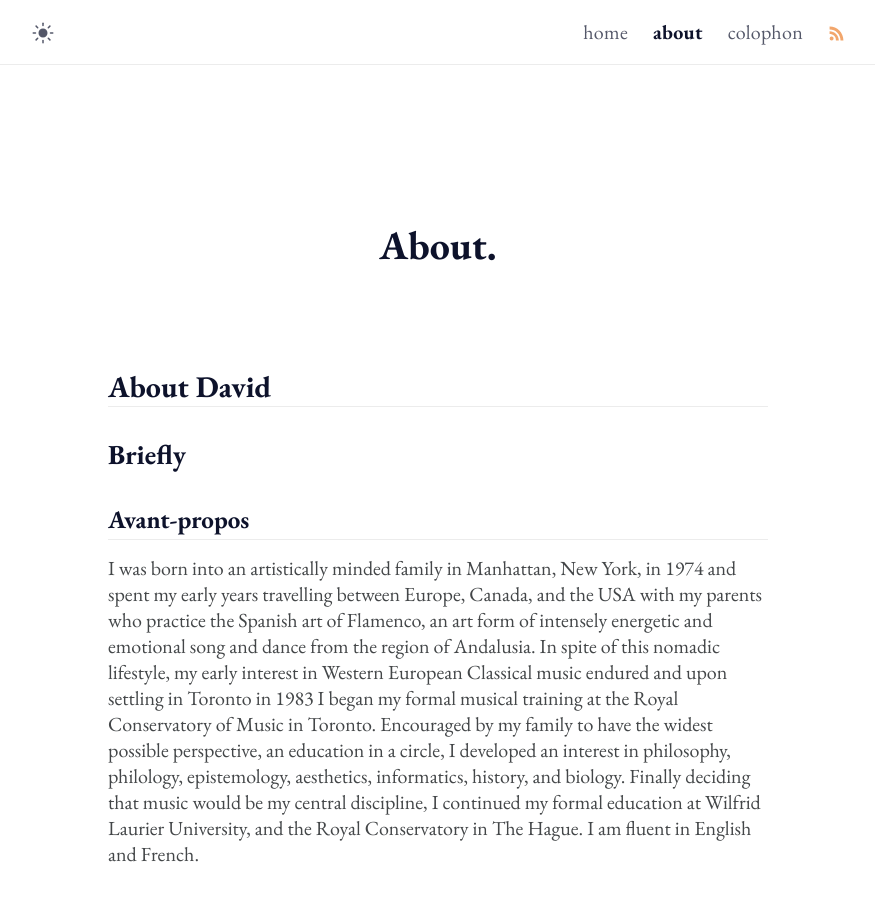
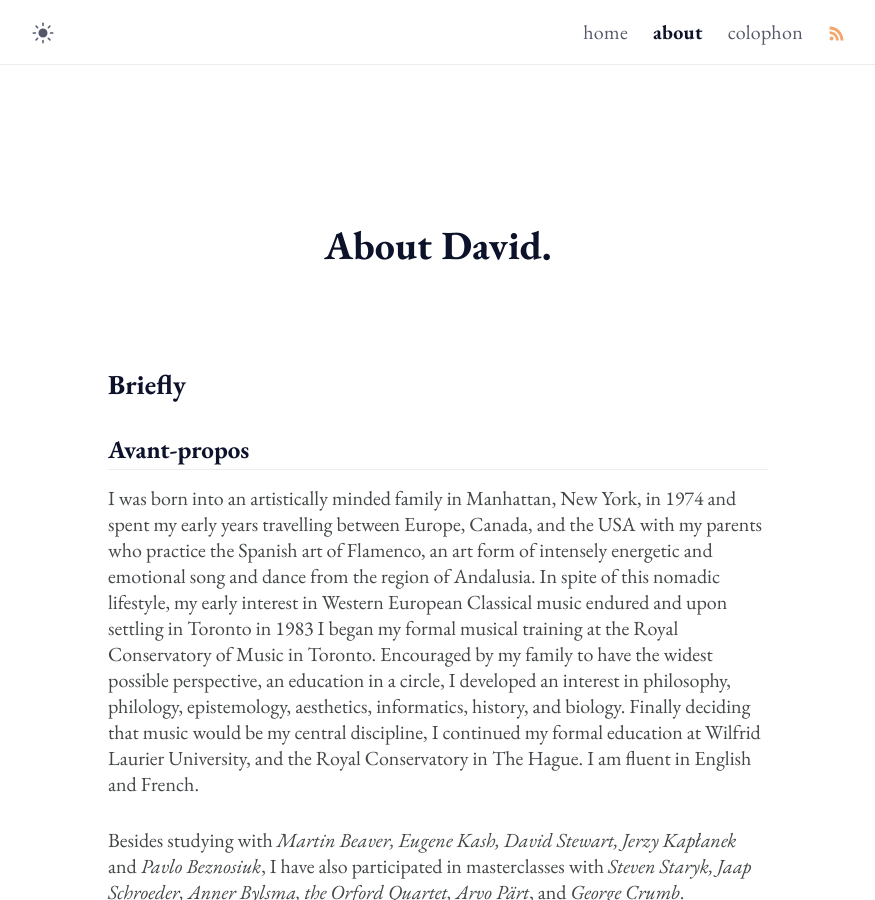
Before and after one commit to davidglidden/davidglidden.github.io, a Jekyll site: the page built from about.md, in a window 1280 px wide and 900 px high. Shown: the whole window, without its empty margins (202-1077 px from the left). Built offline with Jekyll 4.4.1, drawn with Linux system fonts in a browser that asks for light colours.

Commit message:
Update about.md

```diff
--- a/about.md
+++ b/about.md
@@ -1,13 +1,10 @@
 ---
-title: About
+title: About David
 permalink: /about/
 layout: page
 excerpt: Pilgrim.
 comments: false
 ---
-
-# About David
-***
 
 ## Briefly
 
```
